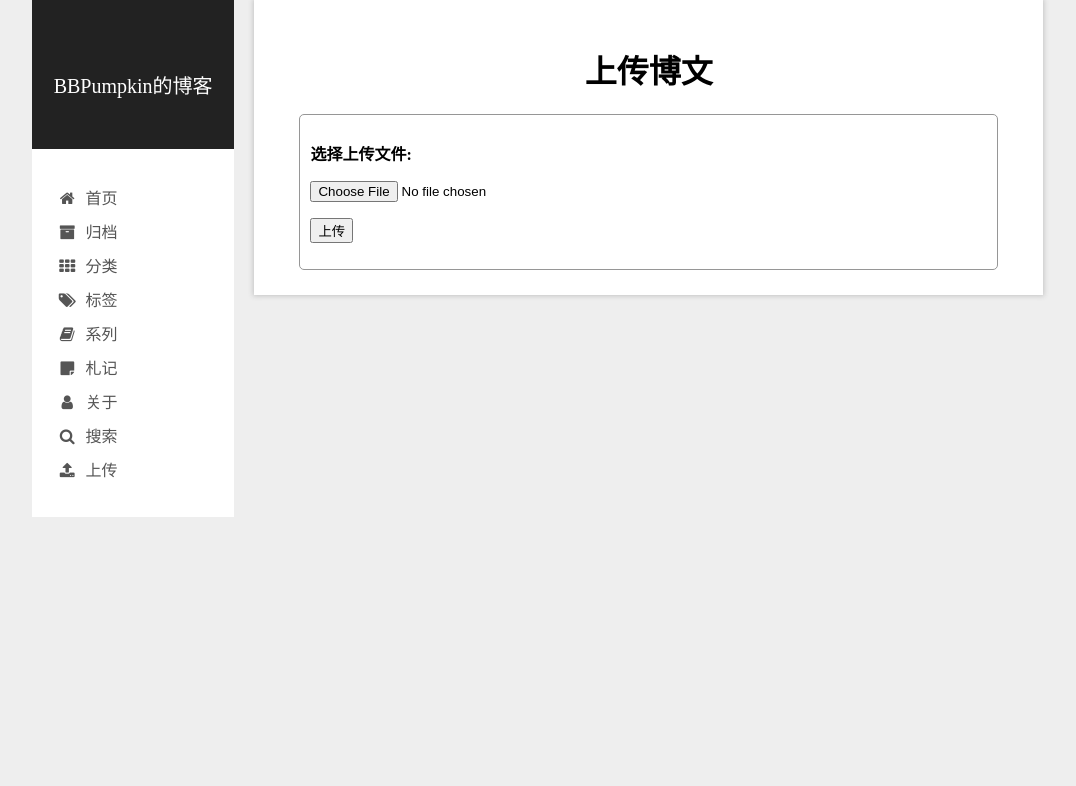
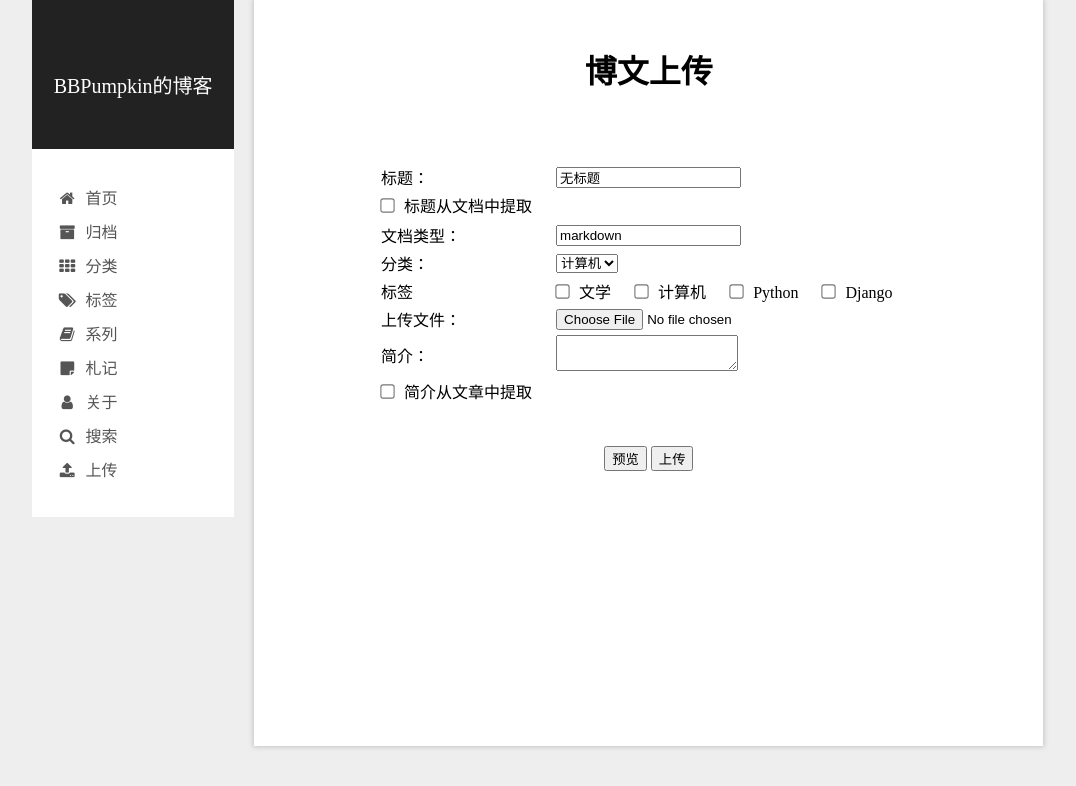
Before and after one commit to PumpkinJimmy/blogsite, a Django app: template myblog/templates/myblog/upload.html in a window 1280 px wide. Shown: the top 786 px of the page, without its empty margins (96-1172 px from the left). Run offline with Django 3.2, Linux system fonts and the light colour scheme; the template is opened without the code that fills it, so the values that code supplies are empty; some libraries are stand-ins or nearby versions.

Commit message:
实装了部分上传表单功能 实现消息通知的小提示栏

```diff
--- a/myblog/models.py
+++ b/myblog/models.py
@@ -17,7 +17,7 @@ class Category(models.Model):
 
 class Article(models.Model):
     title = models.CharField(max_length=200)
-    brief = models.CharField(max_length=400)
+    brief = models.CharField(max_length=400,blank=True, null=True)
     content = models.TextField()
     date = models.DateField(auto_now_add=True)
     update_date = models.DateField(auto_now=True)
--- a/myblog/static/myblog/base.css
+++ b/myblog/static/myblog/base.css
@@ -137,3 +137,20 @@ body {
 	text-indent: 2em;
 	color: #222222;
 }
+
+.upload {
+	margin-top:70px;
+	margin-bottom: 250px;
+}
+.upload table{
+	margin-left:auto;
+	margin-right:auto;
+}
+.upload input[type="checkbox"]{
+	margin:0;
+	margin-right:10px;
+	transform:scale(1.1)
+}
+.upload label{
+	margin-right:20px;
+}
--- a/myblog/static/myblog/effect.css
+++ b/myblog/static/myblog/effect.css
@@ -31,3 +31,25 @@ to {transform:translateY(0);}
 .slideDownContent * {
 	animation: slideDownFrame 0.9s;
 }
+
+@keyframes msgSlideDownFrame {
+	0% {
+		top:-100px;
+	}
+	50% {
+		top:0;
+	}
+	100% {
+		top:-100px;
+	}
+}
+.msg-box{
+	position: fixed;
+	top:-100px;
+	background-color:rgb(70, 128, 235);
+	width: 100%;
+	padding: 6px;
+	padding-left:30px;
+	opacity: 60%;
+	animation: msgSlideDownFrame 4s;
+}
--- a/myblog/templates/myblog/base.html
+++ b/myblog/templates/myblog/base.html
@@ -11,6 +11,8 @@
 	</head>
 
 	<body>
+		{% block outer %}
+		{% endblock %}
 		<div id="container">
 			<div id="side">
 				<div id="logobar">BBPumpkin的博客</div>
--- a/myblog/templates/myblog/upload.html
+++ b/myblog/templates/myblog/upload.html
@@ -1,16 +1,68 @@
 {% extends "myblog/base.html" %}
 {% block main %}
 <div class="mainbox">
-<h1>上传博文</h1>
-<form method="POST" action="" enctype="multipart/form-data" style="border:solid 1px rgb(150, 150, 150);padding:10px;border-radius:5px">
+	<h1>博文上传</h1>
+	<form class="upload" action="" method="POST" enctype="multipart/form-data">
+		{% csrf_token %}
+		<table>
+			<tr>
+				<td>标题：</td>
+				<td><input type="text" name="title" value="无标题" /></td>
+			</tr>
+			<tr>
+				<td><label><input type="checkbox" name="title-from-file" value="true" />标题从文档中提取</label></td>
+			<tr>
+			<tr>
+				<td>文档类型：</td>
+				<td><input type="text" name="doctype" value="markdown" /></td>
+			</tr>
+			<tr>
+				<td>分类：</td>
+				<td><select name="category">
+						<option value="计算机">计算机</option>
+						<option value="文学">文学</option>
+					</select></td>
+			</tr>
+			<tr>
+				<td>标签</td>
+				<td>
+					<label><input type="checkbox" name="tag-文学" value="true"/>文学</label>
+					<label><input type="checkbox" name="tag-计算机" value="true"/>计算机</label>
+					<label><input type="checkbox" name="tag-Python" value="true"/>Python</label>
+					<label><input type="checkbox" name="tag-Django" value="true"/>Django</label>
+				</td>
+			</tr>
+			<tr>
+				<td>上传文件：</td>
+				<td><input type="file" name="file"/>
+				<td>
+			</tr>
+			<tr>
+				<td>简介：</td>
+				<td><textarea name="brief"></textarea></td>
+			</tr>
+			<tr>
+				<td>
+					<label><input type="checkbox" name="brief-from-file" value="true" />简介从文章中提取</label>
+				</td>
+			</tr>
+		</table>
+		<div style="text-align:center; margin-top:40px;">
+			<input type="submit" value="预览" />
+			<input type="submit" value="上传" />
+		</div>
+	</form>
+	<!-- <h1>上传博文</h1>
+	<form method="POST" action="" enctype="multipart/form-data"
+		style="border:solid 1px rgb(150, 150, 150);padding:10px;border-radius:5px">
 		{% csrf_token %}
 		<p style="font-weight:bold">选择上传文件:</p>
 		<p>
 			<input type="file" name="f" />
 			<p>
 				<p>
-	<input type="submit" value="上传"/>
+					<input type="submit" value="上传" />
 				</p>
-</form>
+	</form> -->
 </div>
 {% endblock %}
```
Also changed, not shown: TODO.md (+9 -10 lines), myblog/templates/myblog/article.html (+8 -0 lines), myblog/views.py (+15 -11 lines). Lines whose indentation alone changed are shown as unchanged.
